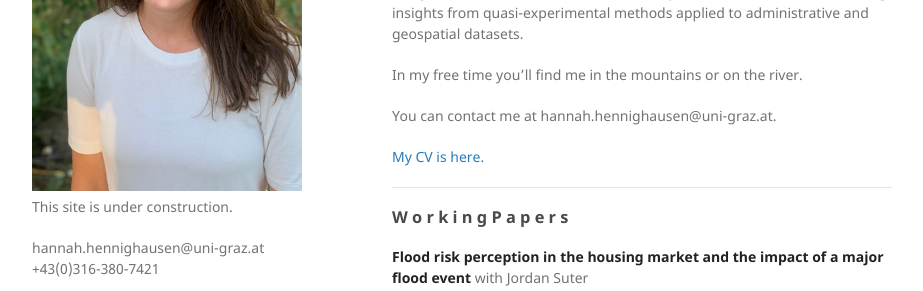
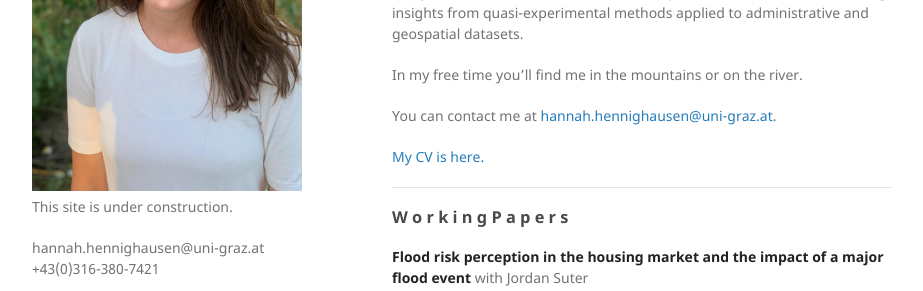
Before and after one commit to hannahhennighausen/hannahhennighausen.github.io, a Jekyll site: the page built from index.md, in a window 1280 px wide and 900 px high. Shown: the part 322-613 px from the top of the window, without its empty margins (178-1101 px from the left). Built offline with Jekyll 4.4.1, drawn with Linux system fonts in a browser that asks for light colours; part of the change alters nothing that is shown.

```diff
--- a/index.md
+++ b/index.md
@@ -9,7 +9,7 @@ My research focuses broadly on applied microeconomics. Specifically, I study how
 
 In my free time you'll find me in the mountains or on the river.
 
-You can contact me at hannah.hennighausen@uni-graz.at.
+You can contact me at [hannah.hennighausen@uni-graz.at](mailto:hannah.hennighausen@uni-graz.at).
 
 [My CV is here.](https://hannahhennighausen.github.io/CV/Hennighausen_CV_Oct19.pdf)
 
```
